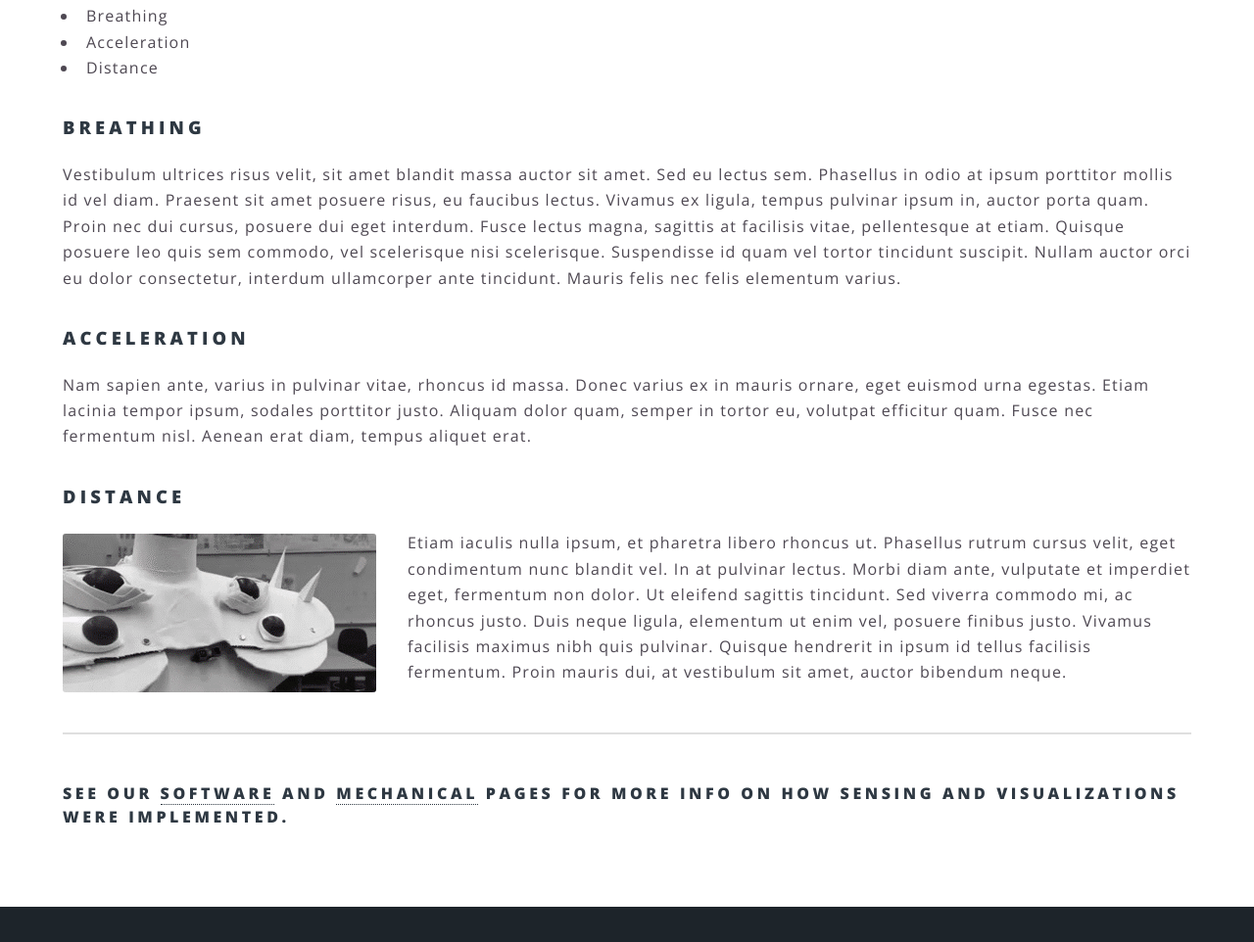
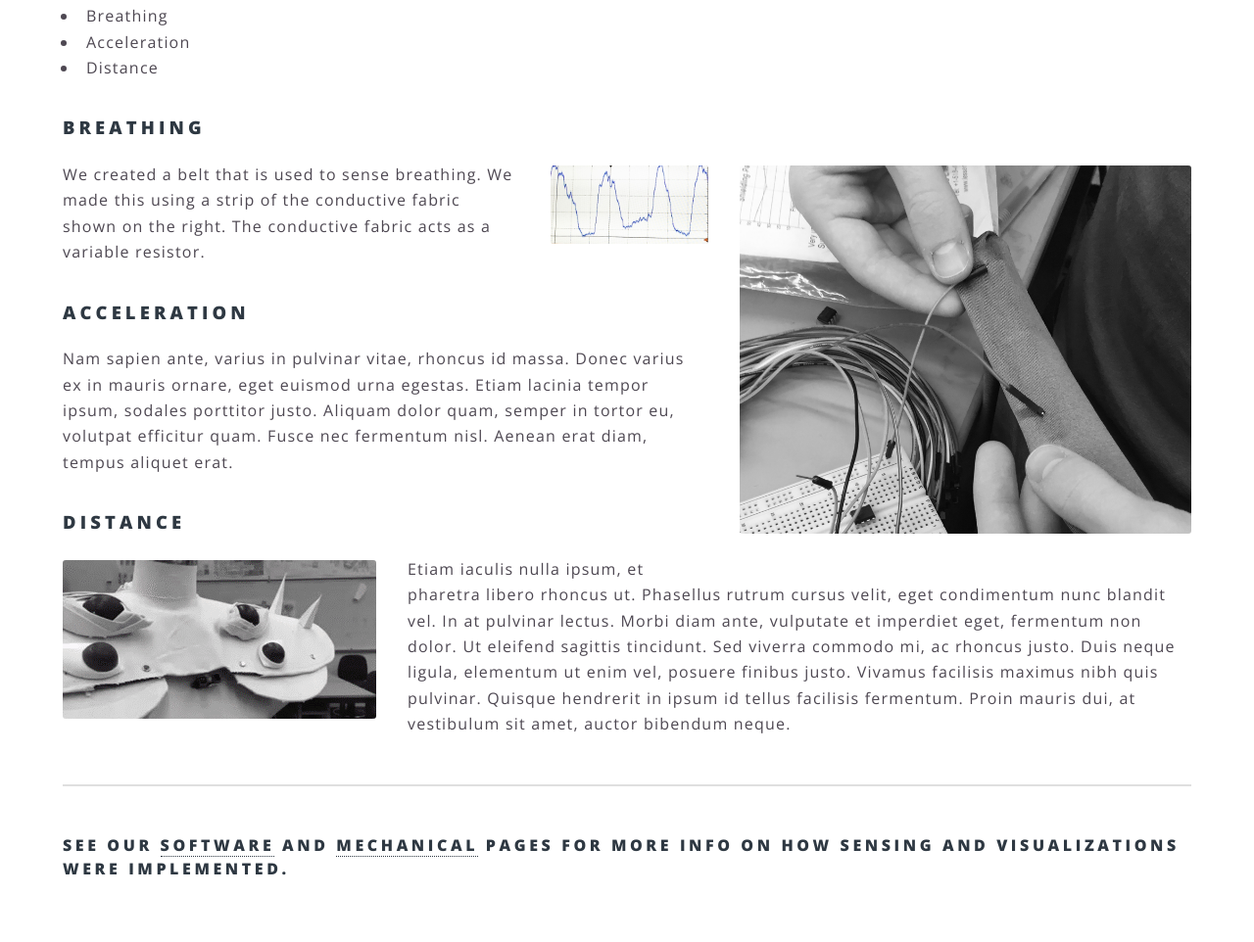
Before and after one commit to BrennaManning/Interactive-Wearable, a plain HTML site: page electrical.html in a window 1280 px wide. Shown: the part 2126-3088 px from the top of the page at 98% size. Drawn offline with nearby package versions, Linux system fonts and the light colour scheme.

Commit message:
more descriptions

```diff
--- a/electrical.html
+++ b/electrical.html
@@ -65,7 +65,10 @@
 								</ul>
 
 								<h3>Breathing</h3>
-								<p>Vestibulum ultrices risus velit, sit amet blandit massa auctor sit amet. Sed eu lectus sem. Phasellus in odio at ipsum porttitor mollis id vel diam. Praesent sit amet posuere risus, eu faucibus lectus. Vivamus ex ligula, tempus pulvinar ipsum in, auctor porta quam. Proin nec dui cursus, posuere dui eget interdum. Fusce lectus magna, sagittis at facilisis vitae, pellentesque at etiam. Quisque posuere leo quis sem commodo, vel scelerisque nisi scelerisque. Suspendisse id quam vel tortor tincidunt suscipit. Nullam auctor orci eu dolor consectetur, interdum ullamcorper ante tincidunt. Mauris felis nec felis elementum varius.</p>
+								<div class="12u"><span class="image right"><img src="images/fabric.jpg" alt="" /></span></div>
+								<div class="12u"><span class="image right"><img src="images/breathwaveform.jpg" HEIGHT="80" WIDTH="10" alt="" /></span></div>
+
+								<p>We created a belt that is used to sense breathing. We made this using a strip of the conductive fabric shown on the right. The conductive fabric acts as a variable resistor. </p>
 
 								<h3> Acceleration</h3>
 								<p>Nam sapien ante, varius in pulvinar vitae, rhoncus id massa. Donec varius ex in mauris ornare, eget euismod urna egestas. Etiam lacinia tempor ipsum, sodales porttitor justo. Aliquam dolor quam, semper in tortor eu, volutpat efficitur quam. Fusce nec fermentum nisl. Aenean erat diam, tempus aliquet erat.</p>
```
Also changed, not shown: generic.html (+1 -1 lines), images/breathwaveform.jpg (added), images/breathwaveformsized.jpg (added), images/fabric.JPG (added), 2 other files.
